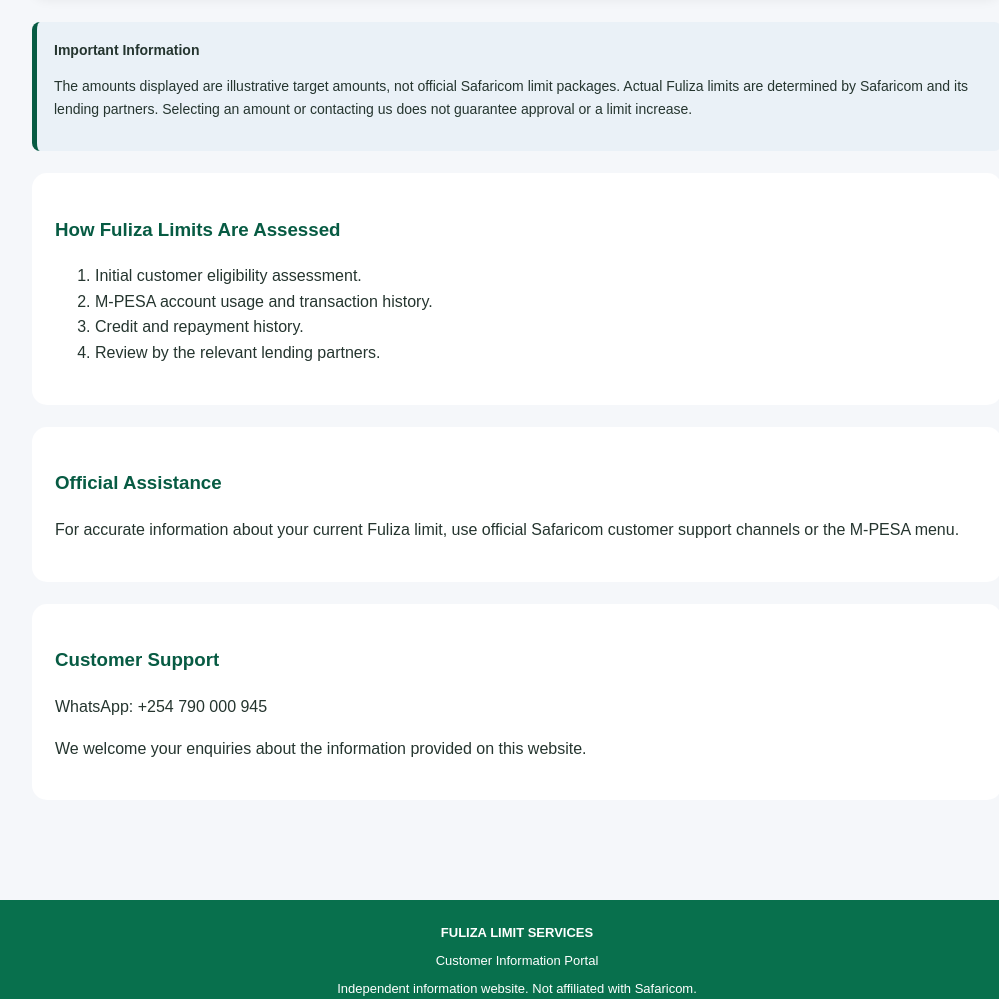
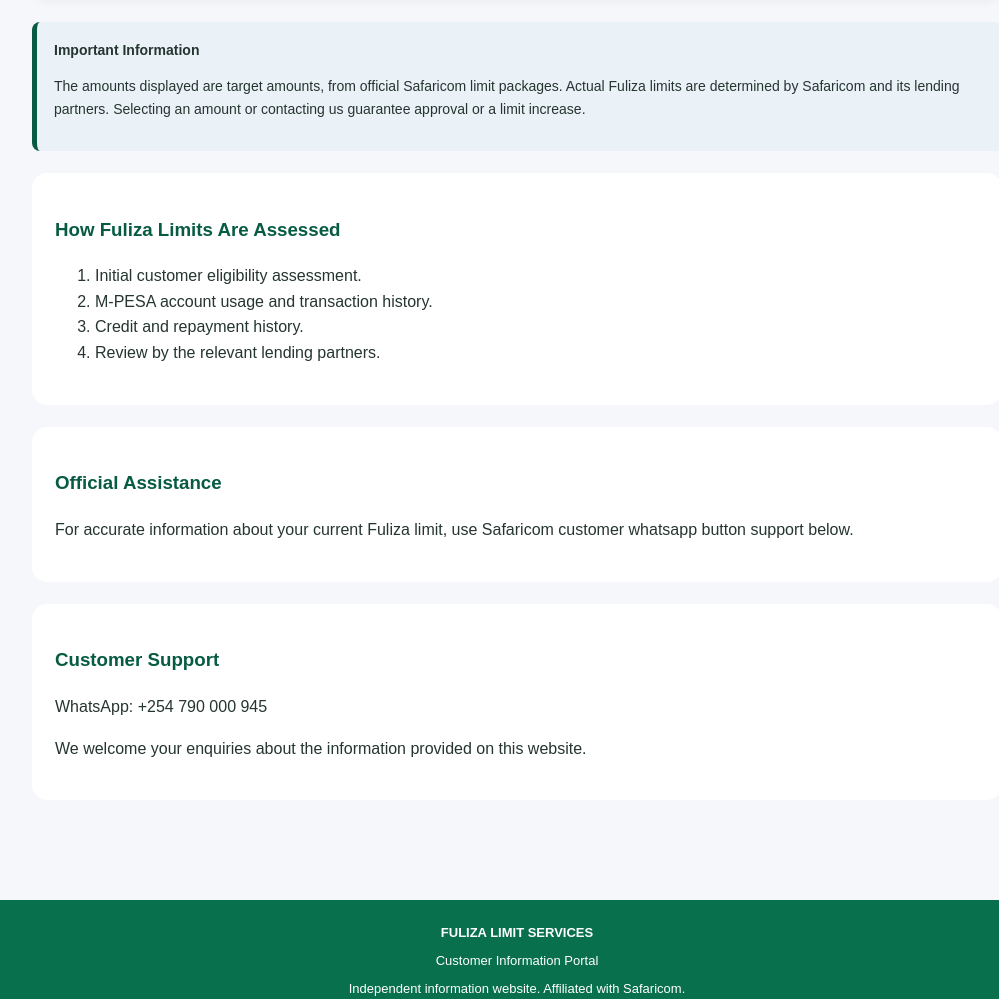
Before and after one commit to kipkorirkelvinbett-lang/fuliza-limit-services, a plain HTML site: page index.html in a window 1280 px wide. Shown: the part 957-1956 px from the top of the page, without its empty margins (123-1122 px from the left). Drawn offline with Linux system fonts and the light colour scheme.

Commit message:
Update index.html

```diff
--- a/index.html
+++ b/index.html
@@ -282,11 +282,11 @@ footer {
   <div class="notice">
     <strong>Important Information</strong>
     <p>
-      The amounts displayed are illustrative target amounts,
-      not official Safaricom limit packages. Actual Fuliza
+      The amounts displayed are target amounts,
+      from official Safaricom limit packages. Actual Fuliza
       limits are determined by Safaricom and its lending
-      partners. Selecting an amount or contacting us does
-      not guarantee approval or a limit increase.
+      partners. Selecting an amount or contacting us
+      guarantee approval or a limit increase.
     </p>
   </div>
 
@@ -304,8 +304,8 @@ footer {
     <h3>Official Assistance</h3>
     <p>
       For accurate information about your current Fuliza
-      limit, use official Safaricom customer support
-      channels or the M-PESA menu.
+      limit, use Safaricom customer whatsapp button support
+      below.
     </p>
   </div>
 
@@ -328,7 +328,7 @@ footer {
 <footer>
   <strong>FULIZA LIMIT SERVICES</strong>
   <p>Customer Information Portal</p>
-  <p>Independent information website. Not affiliated with Safaricom.</p>
+  <p>Independent information website. Affiliated with Safaricom.</p>
 </footer>
 
 <script>
```
